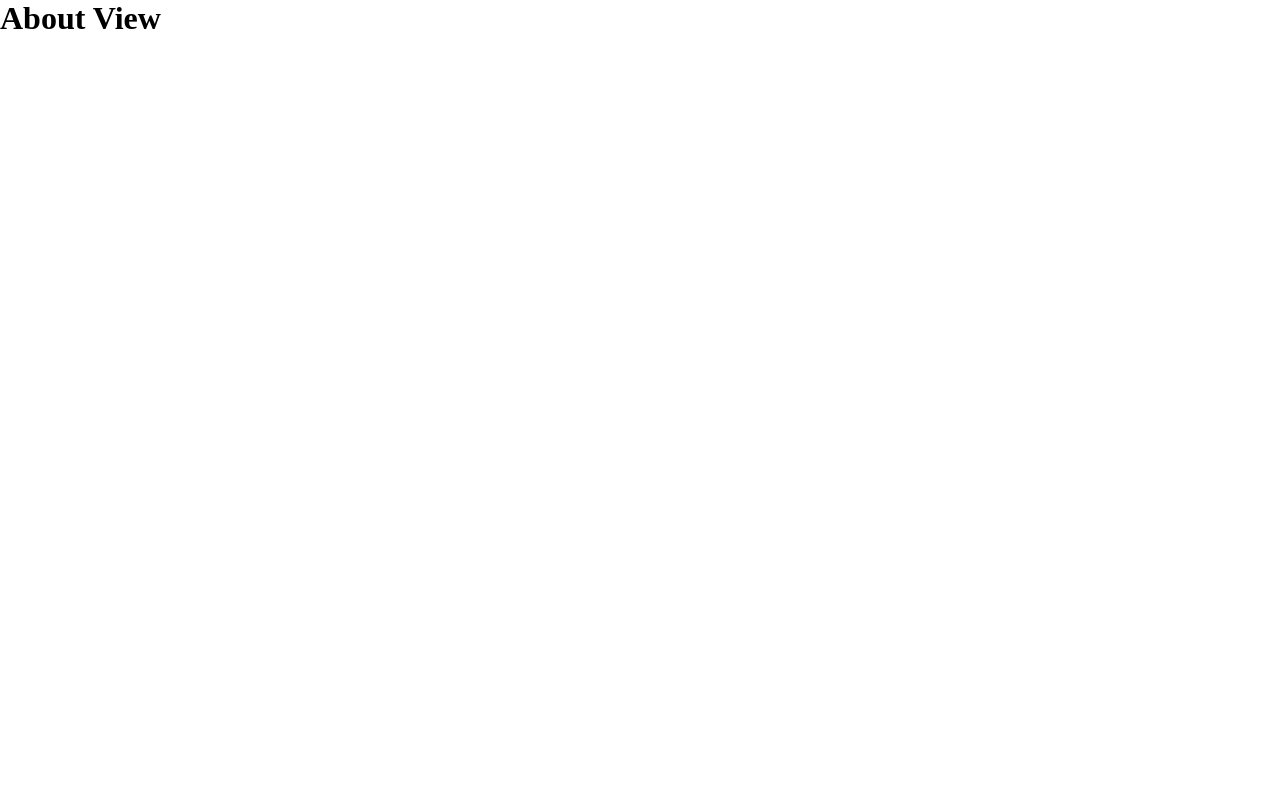
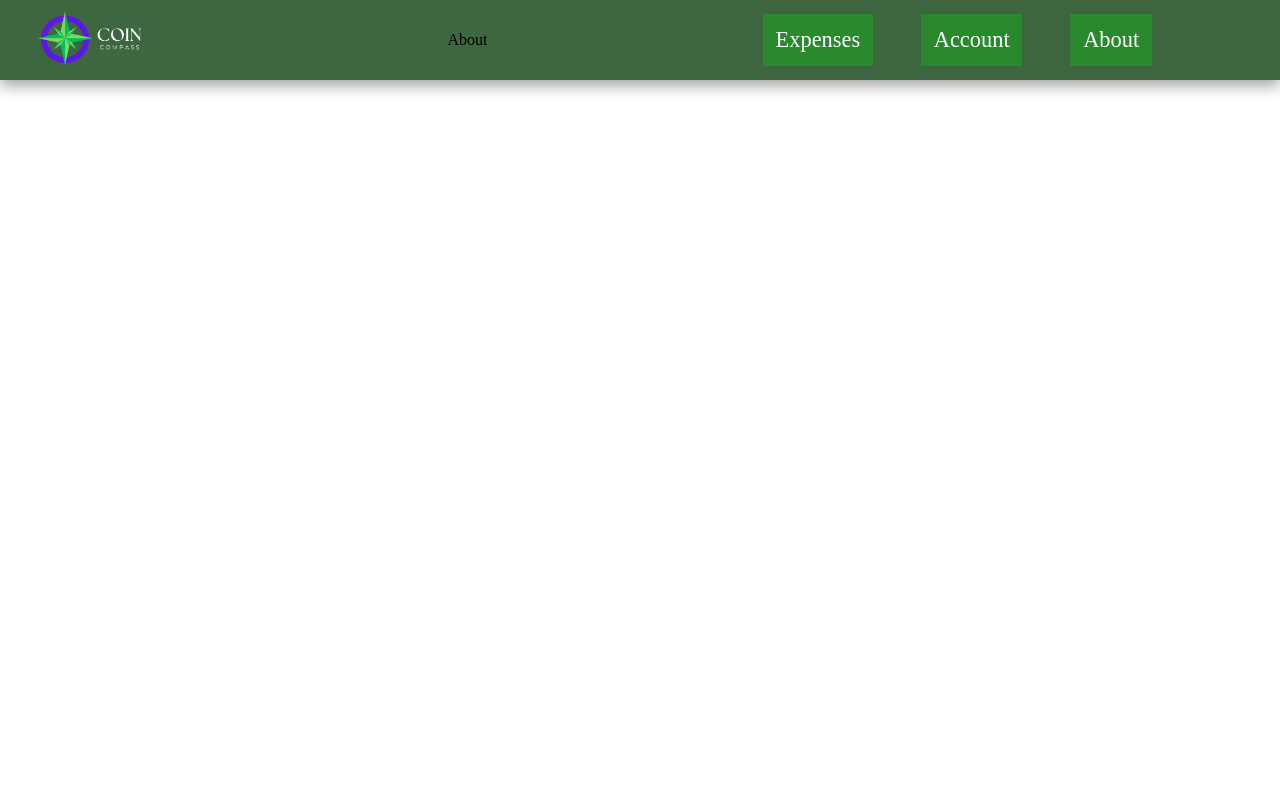
Before and after one commit to ITHS-Team8/CoinCompass, a Vue app: page /about in a window 1280 px wide. Shown: the top 800 px of the page. Built offline with nearby package versions, Linux system fonts and the light colour scheme.

Commit message:
Added prop view to show view in the middle of navbar

```diff
--- a/src/views/AboutView.vue
+++ b/src/views/AboutView.vue
@@ -1,12 +1,13 @@
 <script setup lang="ts">
-
+    import NavBar from '../components/NavBar.vue'
 </script>
 
 <template>
-  <main>
-    <h1>About View</h1>
-  </main>
+    <main>
+        <NavBar view="About" />
+
+        <h1>About View</h1>
+    </main>
 </template>
 
-<style scoped>
-</style>
+<style scoped></style>
```
